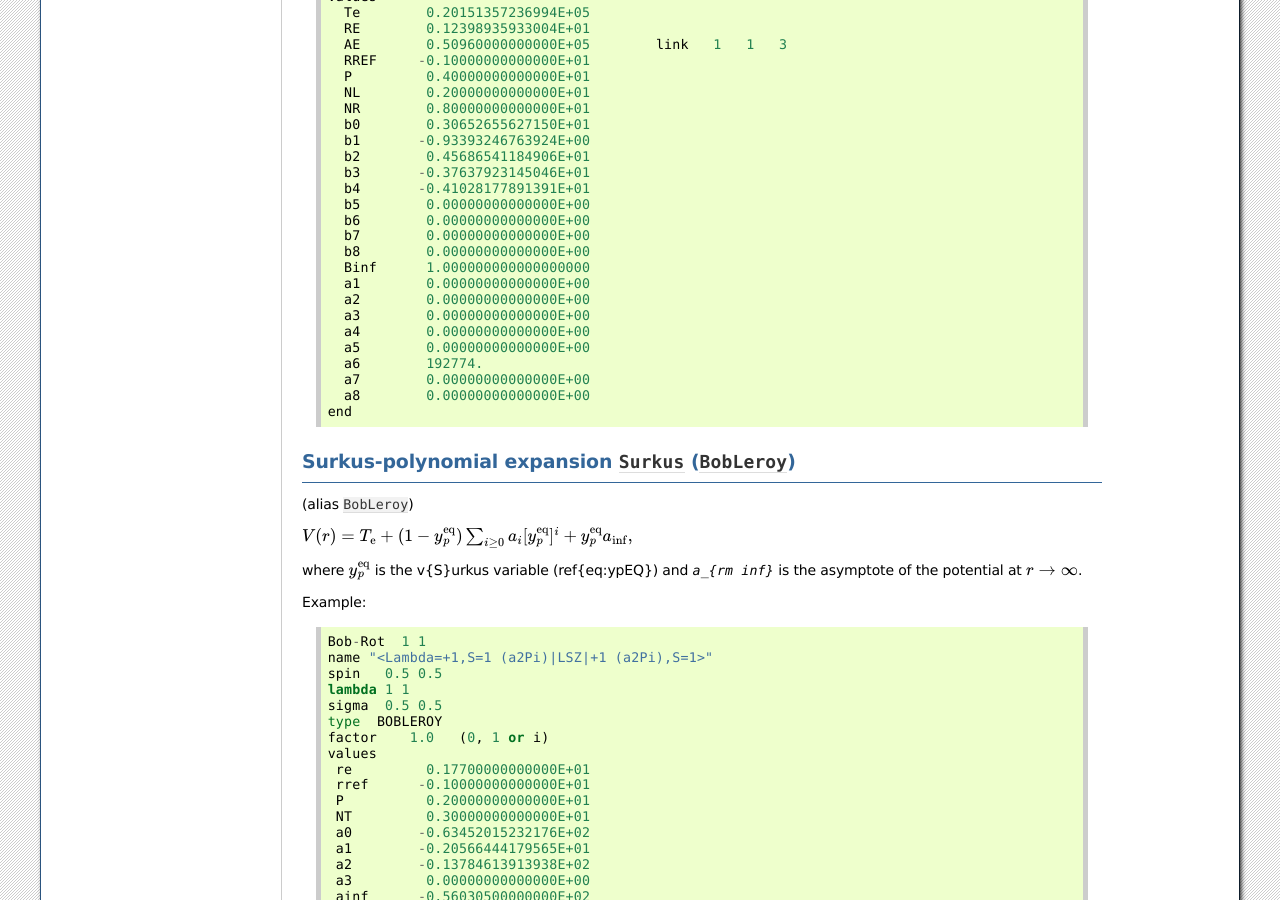
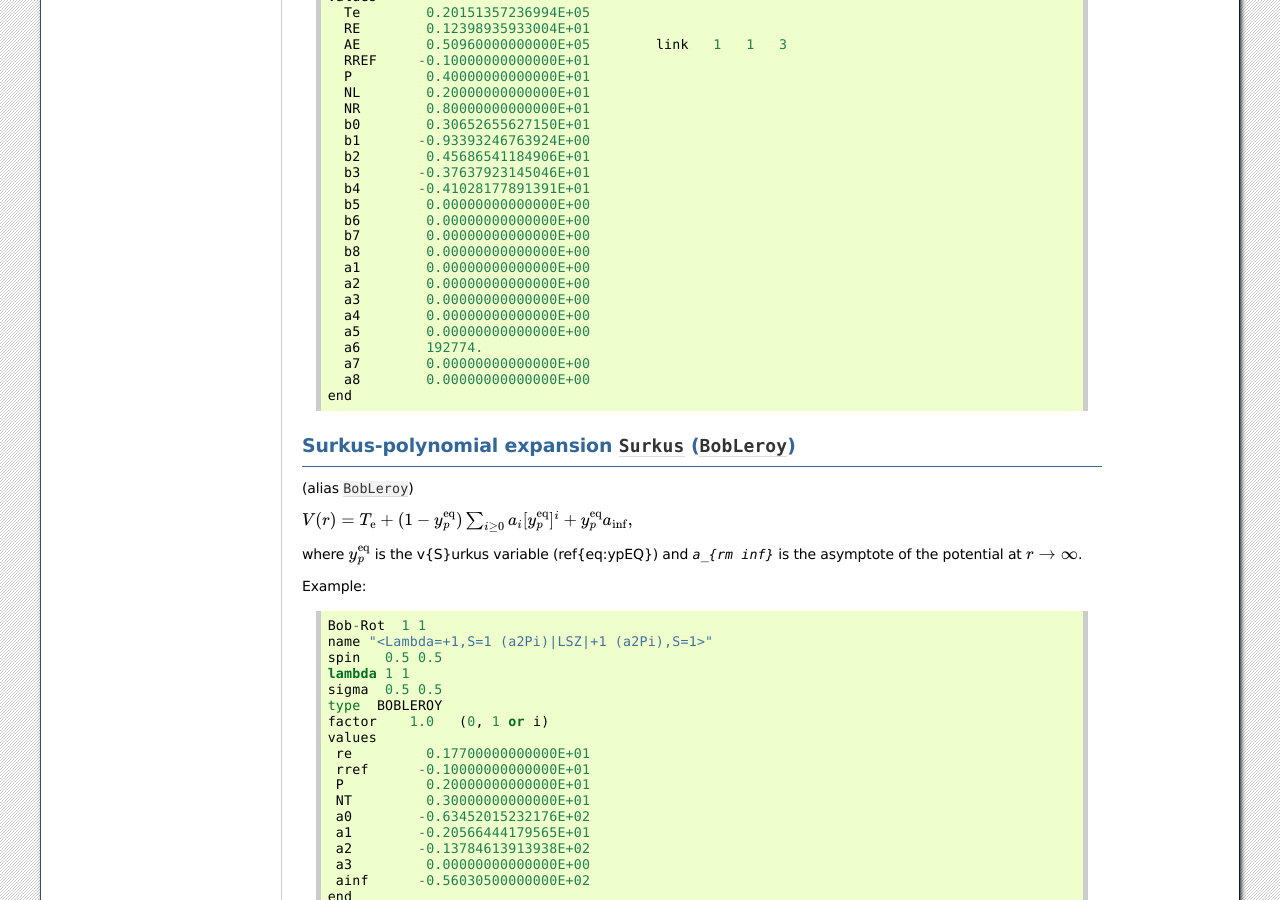
Before and after one commit to Trovemaster/Duo, a Sphinx documentation site: the page built from docs/source/functions.rst, in a window 1280 px wide and 900 px high, scrolled down 1332 px. Built offline with Sphinx 7.4.7, drawn with Linux system fonts in a browser that asks for light colours.

Commit message:
remove binf from MLR

```diff
--- a/docs/source/functions.rst
+++ b/docs/source/functions.rst
@@ -101,7 +101,6 @@ Example:
      b6        0.00000000000000E+00
      b7        0.00000000000000E+00
      b8        0.00000000000000E+00
-     Binf      1.000000000000000000
      a1        0.00000000000000E+00
      a2        0.00000000000000E+00
      a3        0.00000000000000E+00
```
